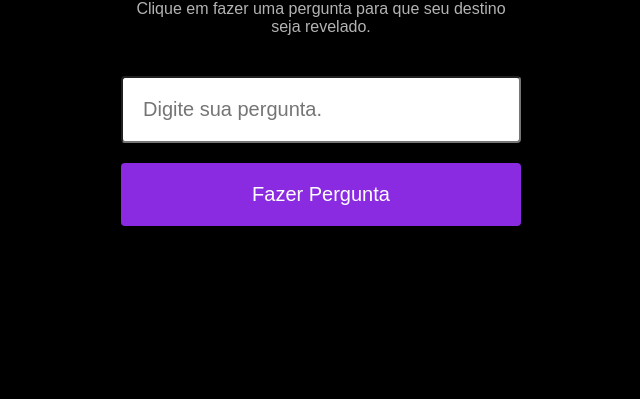
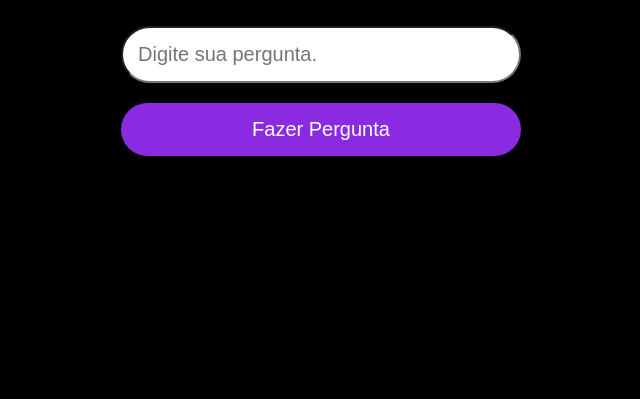
Before and after one commit to kervines/MaratonaExplorer, a plain HTML site: page index.html in a window 1280 px wide. Shown: the part 401-800 px from the top of the page, without its empty margins (319-959 px from the left). Drawn offline with Linux system fonts and the light colour scheme.

Commit message:
Update style.css

```diff
--- a/style.css
+++ b/style.css
@@ -11,7 +11,7 @@ body {
 }
 
 #container {
-  margin-top: 100px;
+  margin-top: 50px;
   width: 80% ;
   max-width: 400px;
   margin-inline: auto;
@@ -37,9 +37,9 @@ input, button {
   width: 100%;
   display: block;
 
-  padding: 20px;
+  padding: 15px;
   font-size: 20px;
-  border-radius: 4px;
+  border-radius: 85px;
 }
 
 input {
```
